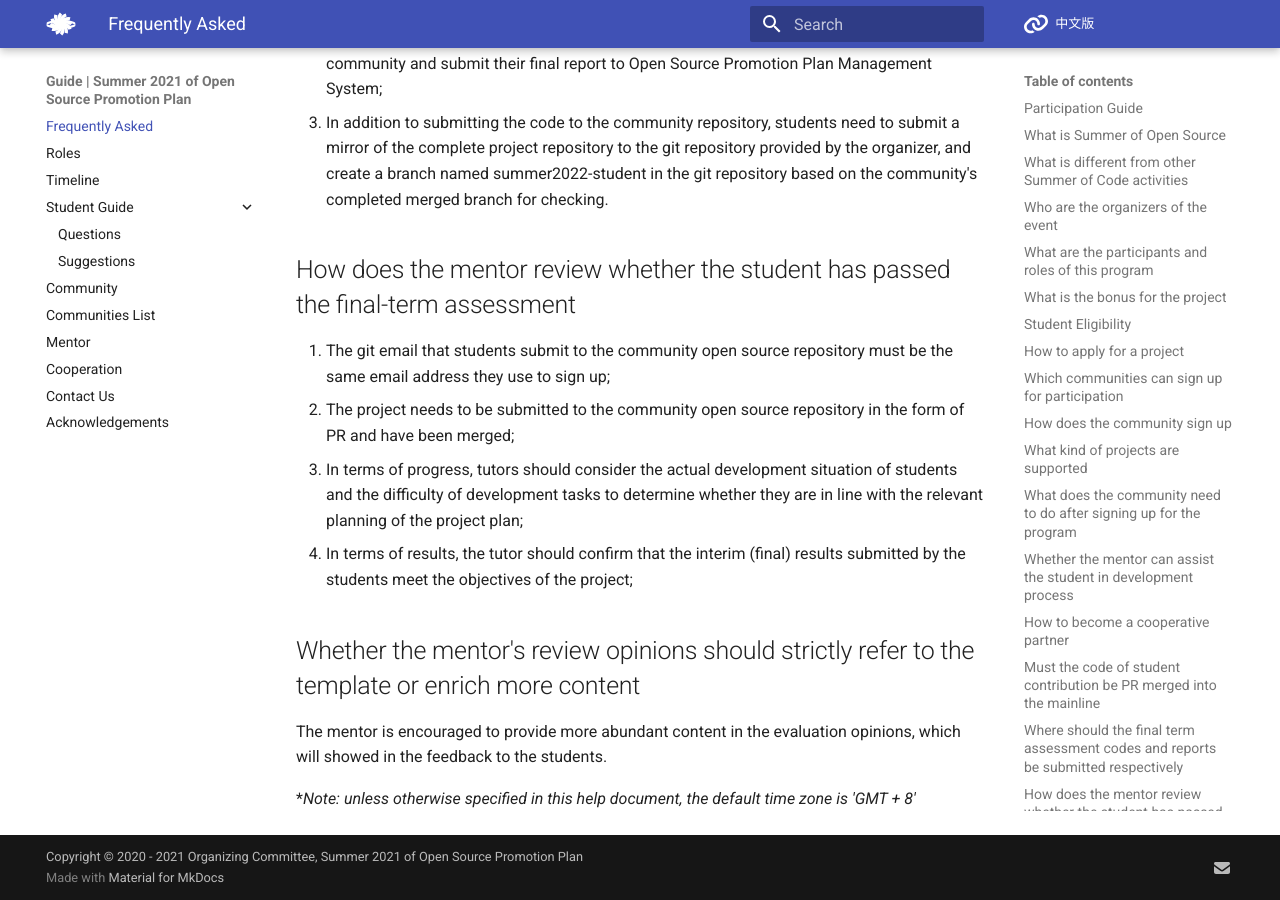
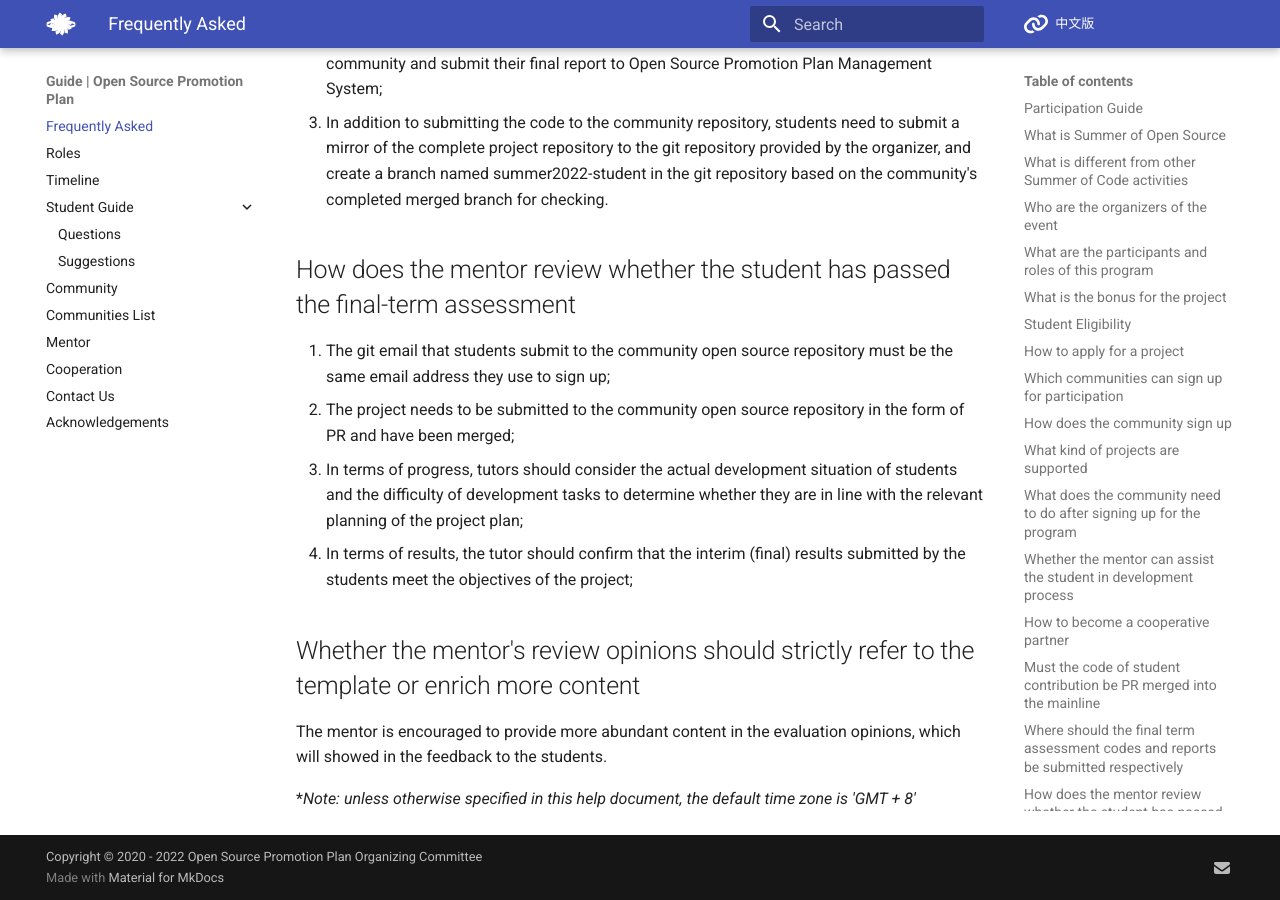
Before and after one commit to summer-ospp/help-en, an MkDocs documentation site: the page built from docs/index.md, in a window 1280 px wide and 900 px high, scrolled down 4310 px. Built offline with MkDocs 1.6.1 and Material for MkDocs 9.7.7, drawn with Linux system fonts in a browser that asks for light colours; comment, search, counter and statistics services are not loaded.

Commit message:
Update mkdocs.yml

```diff
--- a/mkdocs.yml
+++ b/mkdocs.yml
@@ -1,10 +1,10 @@
-site_name: Guide | Summer 2021 of Open Source Promotion Plan
+site_name: Guide | Open Source Promotion Plan
 site_dir: public
 repo_url: https://summer.iscas.ac.cn/help/
 site_url: https://summer.iscas.ac.cn/help/en/
 repo_name: 中文版
 
-copyright: Copyright &copy; 2020 - 2021 Organizing Committee, Summer 2021 of Open Source Promotion Plan
+copyright: Copyright &copy; 2020 - 2022 Open Source Promotion Plan Organizing Committee
 
 theme:
   name: material
```
